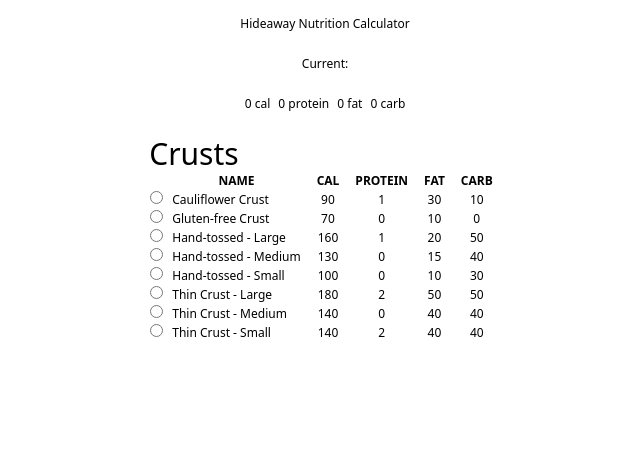
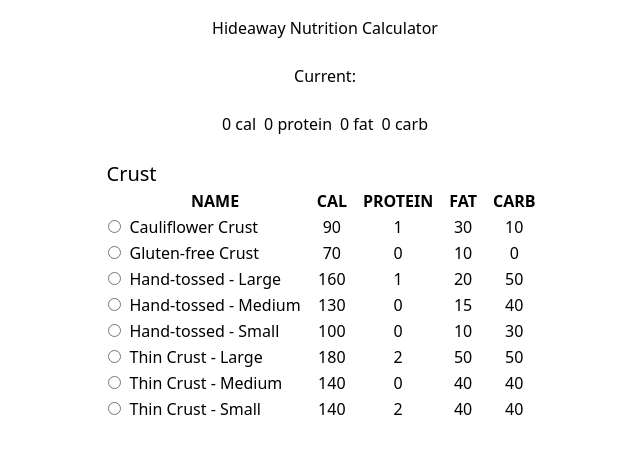
Before and after one commit to dalyn-lambert/Hideaway-Nutrition-Calculator, a Next.js app: page / in a window 1280 px wide. Shown: the top 454 px of the page, without its empty margins (315-955 px from the left). Built offline with nearby package versions, Linux system fonts and the light colour scheme.

Commit message:
[refactor] created MenuCategory component

```diff
--- a/public/data.json
+++ b/public/data.json
@@ -49,7 +49,7 @@
 				"sodium": 105,
 				"total_carbohydrates": 40,
 				"dietary_fiber": 23,
-				"sugars": "SERRIANN          1111NNN          5",
+				"sugars": 0,
 				"protein": 0
 			},
 			{
@@ -62,7 +62,7 @@
 				"sodium": 80,
 				"total_carbohydrates": 30,
 				"dietary_fiber": 17,
-				"sugars": "4",
+				"sugars": 4,
 				"protein": 0
 			},
 			{
@@ -75,7 +75,7 @@
 				"sodium": 210,
 				"total_carbohydrates": 50,
 				"dietary_fiber": 29,
-				"sugars": "2          3",
+				"sugars": 3,
 				"protein": 2
 			},
 			{
@@ -88,7 +88,7 @@
 				"sodium": 160,
 				"total_carbohydrates": 40,
 				"dietary_fiber": 22,
-				"sugars": "222     2",
+				"sugars": 2,
 				"protein": 0
 			},
 			{
@@ -116,7 +116,7 @@
 				"sodium": 3,
 				"total_carbohydrates": 85,
 				"dietary_fiber": 0,
-				"sugars": "|",
+				"sugars": 0,
 				"protein": 0
 			},
 			{
@@ -129,7 +129,7 @@
 				"sodium": 65,
 				"total_carbohydrates": 0,
 				"dietary_fiber": 0,
-				"sugars": "⠀",
+				"sugars": 0,
 				"protein": 0
 			},
 			{
@@ -142,7 +142,7 @@
 				"sodium": 60,
 				"total_carbohydrates": 0,
 				"dietary_fiber": 0,
-				"sugars": "-1186",
+				"sugars": 0,
 				"protein": 0
 			},
 			{
@@ -193,7 +193,7 @@
 				"cholesterol": 0,
 				"sodium": 80,
 				"total_carbohydrates": 0,
-				"dietary_fiber": "CNNT2",
+				"dietary_fiber": 0,
 				"sugars": 0,
 				"protein": 0
 			},
@@ -207,7 +207,7 @@
 				"sodium": 85,
 				"total_carbohydrates": 0,
 				"dietary_fiber": 2,
-				"sugars": "⠀⠀⠀⠀⠀⠀⠀⠀⠀⠀⠀⠀",
+				"sugars": 0,
 				"protein": 0
 			},
 			{
@@ -284,8 +284,7 @@
 				"cholesterol": 11,
 				"sodium": 0,
 				"total_carbohydrates": 75,
-				"dietary_fiber": "TOO",
-				"sugars": 0,
+				"dietary_fiber": 0,
 				"protein": 0
 			},
 			{
@@ -298,7 +297,7 @@
 				"sodium": 0,
 				"total_carbohydrates": 65,
 				"dietary_fiber": 0,
-				"sugars": "I",
+				"sugars": 0,
 				"protein": 0
 			}
 		]
--- /dev/null
+++ b/src/app/components/MenuCategory.tsx
@@ -0,0 +1,49 @@
+import { MenuCategoryProps } from '../lib/types';
+
+function MenuCategory({ items }: MenuCategoryProps) {
+  return (
+    <div>
+      <table className='table-auto'>
+        <thead className='uppercase'>
+          <tr>
+            <th></th>
+            <th className='px-2'>Name</th>
+            <th className='px-2'>Cal</th>
+            <th className='px-2'>Protein</th>
+            <th className='px-2'>Fat</th>
+            <th className='px-2'>Carb</th>
+          </tr>
+        </thead>
+        <tbody>
+          {items.map((item) => (
+            <tr key={item.name}>
+              <td>
+                <input
+                  type='radio'
+                  id={item.name}
+                  name='item'
+                  value={item.name}
+                  // onChange={() => {
+                  //   setMacros({
+                  //     cal: item.calories,
+                  //     protein: item.protein,
+                  //     fat: item.total_fat,
+                  //     carb: item.total_carbohydrates,
+                  //   });
+                  //   setItem(item.name);
+                  // }}
+                />
+              </td>
+              <td className='px-2'>{item.name}</td>
+              <td className='px-2 text-center'>{item.calories}</td>
+              <td className='px-2 text-center'>{item.protein}</td>
+              <td className='px-2 text-center'>{item.total_fat}</td>
+              <td className='px-2 text-center'>{item.total_carbohydrates}</td>
+            </tr>
+          ))}
+        </tbody>
+      </table>
+    </div>
+  );
+}
+export default MenuCategory;
--- a/src/app/page.tsx
+++ b/src/app/page.tsx
@@ -2,13 +2,14 @@
 
 import React from 'react';
 import * as data from '../../public/data.json';
+import MenuCategory from './components/MenuCategory';
 export default function Home() {
   const [macros, setMacros] = React.useState({ cal: 0, protein: 0, fat: 0, carb: 0 });
   const [item, setItem] = React.useState('');
   const { crusts, sauces } = data;
 
   return (
-    <main className='flex min-h-screen flex-col gap-6 items-center text-xs p-4'>
+    <main className='flex min-h-screen flex-col gap-6 items-center p-4'>
       <div>Hideaway Nutrition Calculator</div>
       <div>Current: {item}</div>
       <div className='flex flex-row gap-2'>
@@ -17,48 +18,10 @@
         <span>{macros.fat} fat</span>
         <span>{macros.carb} carb</span>
       </div>
+
       <div>
-        <div className='text-3xl'>Crusts</div>
-        <table className='table-auto '>
-          <thead className='uppercase'>
-            <tr>
-              <th></th>
-              <th className='px-2'>Name</th>
-              <th className='px-2'>Cal</th>
-              <th className='px-2'>Protein</th>
-              <th className='px-2'>Fat</th>
-              <th className='px-2'>Carb</th>
-            </tr>
-          </thead>
-          <tbody>
-            {crusts.map((crust) => (
-              <tr key={crust.name}>
-                <td>
-                  <input
-                    type='radio'
-                    id={crust.name}
-                    name='crust'
-                    value={crust.name}
-                    onChange={() => {
-                      setMacros({
-                        cal: crust.calories,
-                        protein: crust.protein,
-                        fat: crust.total_fat,
-                        carb: crust.total_carbohydrates,
-                      });
-                      setItem(crust.name);
-                    }}
-                  />
-                </td>
-                <td className='px-2'>{crust.name}</td>
-                <td className='px-2 text-center'>{crust.calories}</td>
-                <td className='px-2 text-center'>{crust.protein}</td>
-                <td className='px-2 text-center'>{crust.total_fat}</td>
-                <td className='px-2 text-center'>{crust.total_carbohydrates}</td>
-              </tr>
-            ))}
-          </tbody>
-        </table>
+        <div className='text-xl'>Crust</div>
+        <MenuCategory items={crusts} />
       </div>
     </main>
   );
```
Also changed, not shown: src/app/lib/types.ts (+7 -6 lines).
